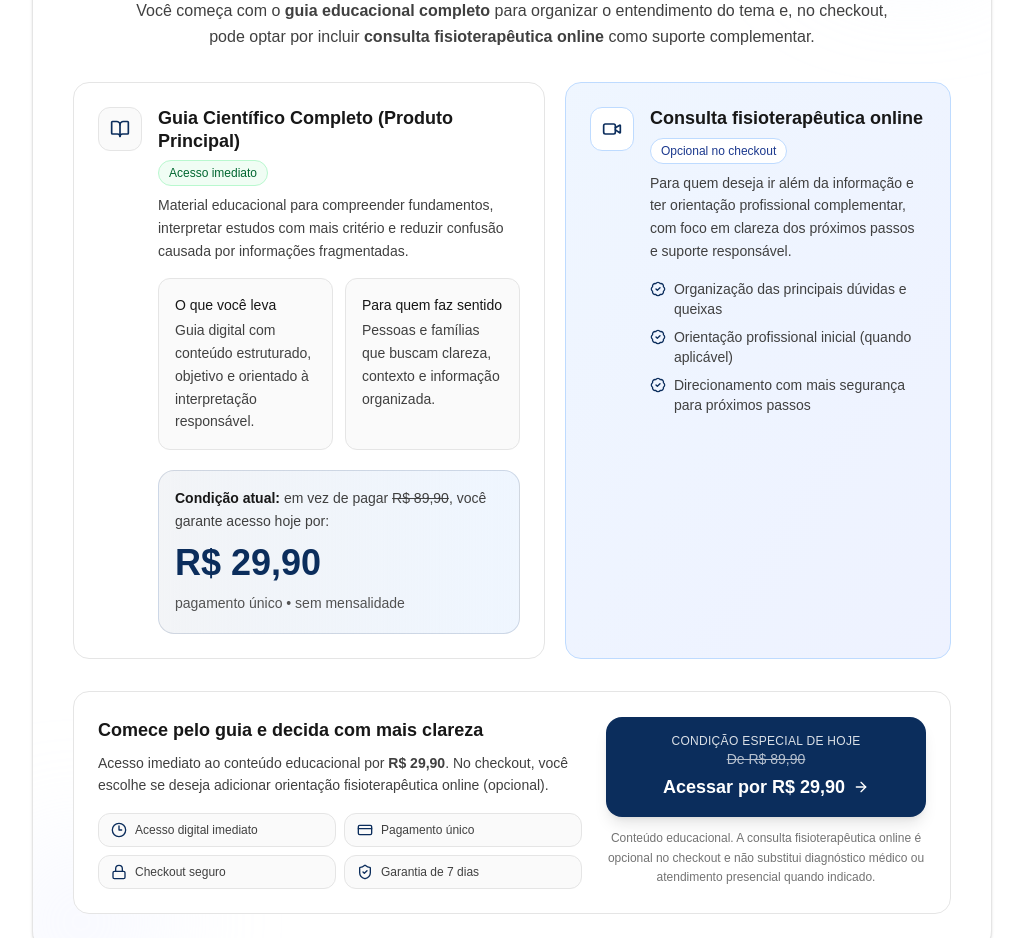
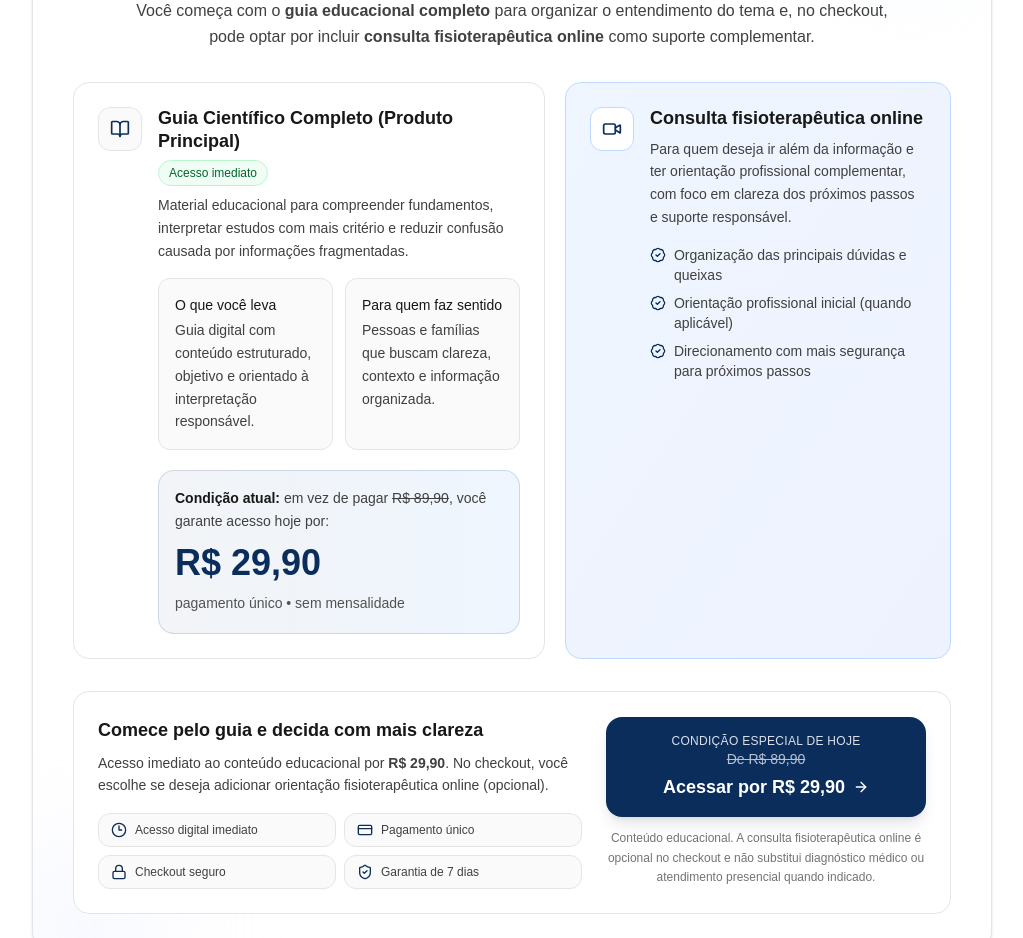
Before and after one commit to leandrotnorio/quiz-polilaminina, a Next.js app: page /oferta in a window 1280 px wide. Shown: the part 780-1718 px from the top of the page, without its empty margins (128-1151 px from the left). Built offline with nearby package versions, Linux system fonts and the light colour scheme; no server answers.

Commit message:
alt na LP

```diff
--- a/src/app/oferta/page.tsx
+++ b/src/app/oferta/page.tsx
@@ -135,10 +135,6 @@ export default function OfertaPage() {
                     <h3 className="text-base font-semibold text-neutral-900 sm:text-lg leading-tight">
                       Consulta fisioterapêutica online
                     </h3>
-
-                    <span className="inline-flex items-center rounded-full border border-blue-200 bg-white px-2.5 py-1 text-[11px] font-medium text-blue-900 sm:text-xs">
-                      Opcional no checkout
-                    </span>
                   </div>
 
                   <p className="mt-2 text-sm leading-relaxed text-neutral-700">
```
